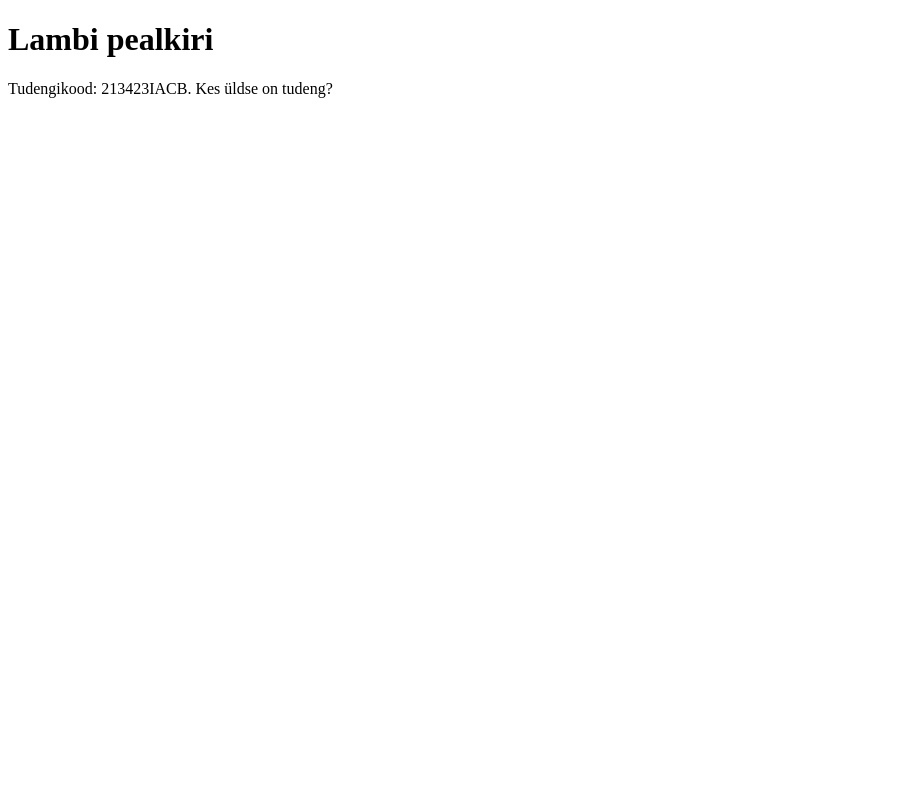
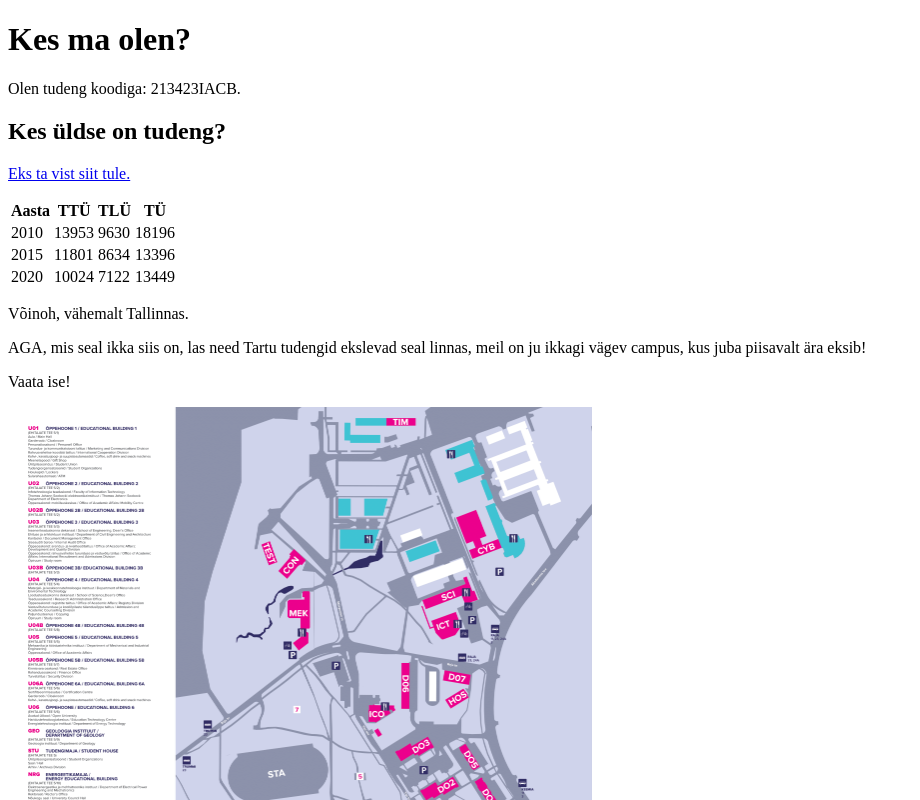
Before and after one commit to krikaa/krikaa.github.io, a plain HTML site: page index.html in a window 1280 px wide. Shown: the top 800 px of the page, without its empty margins (0-920 px from the left). Drawn offline with Linux system fonts and the light colour scheme.

Commit message:
Update index.html

```diff
--- a/index.html
+++ b/index.html
@@ -1,12 +1,47 @@
 <!DOCTYPE html>
 <html>
 <head>
-<title>Page Title</title>
+<title>minust</title>
 </head>
 <body>
 
-<h1>Lambi pealkiri</h1>
-<p>Tudengikood: 213423IACB. Kes üldse on tudeng?</p>
+<h1>Kes ma olen?</h1>
+<p>Olen tudeng koodiga: 213423IACB.</p>
+
+<h2>Kes üldse on tudeng?</h2>
+<p><a href="https://taltech.ee">Eks ta vist siit tule.</a></p>
+
+<table>
+	<tr>
+		<th>Aasta</th>
+		<th>TTÜ</th>
+		<th>TLÜ</th>
+        <th>TÜ</th>
+	</tr>
+	<tr>
+    	<td>2010</td>
+		<td>13953</td>
+        <td>9630</td>
+		<td>18196</td>
+	</tr>
+	<tr>
+    	<td>2015</td>
+		<td>11801</td>
+		<td>8634</td>
+		<td>13396</td>
+	</tr>
+    <tr>
+    	<td>2020</td>
+		<td>10024</td>
+		<td>7122</td>
+		<td>13449</td>
+	</tr>
+</table>
+<p>Võinoh, vähemalt Tallinnas.</p>
+<p>AGA, mis seal ikka siis on, las need Tartu tudengid ekslevad seal linnas, meil on ju ikkagi vägev campus, kus juba piisavalt ära eksib!</p>
+<p>Vaata ise!</p>
+
+<img src="Campuse kaart_EST-ENG_03-07-2020_KAART-1.png" alt="Suht suur ju" width="584" height="827">
 
 </body>
 </html>
```
